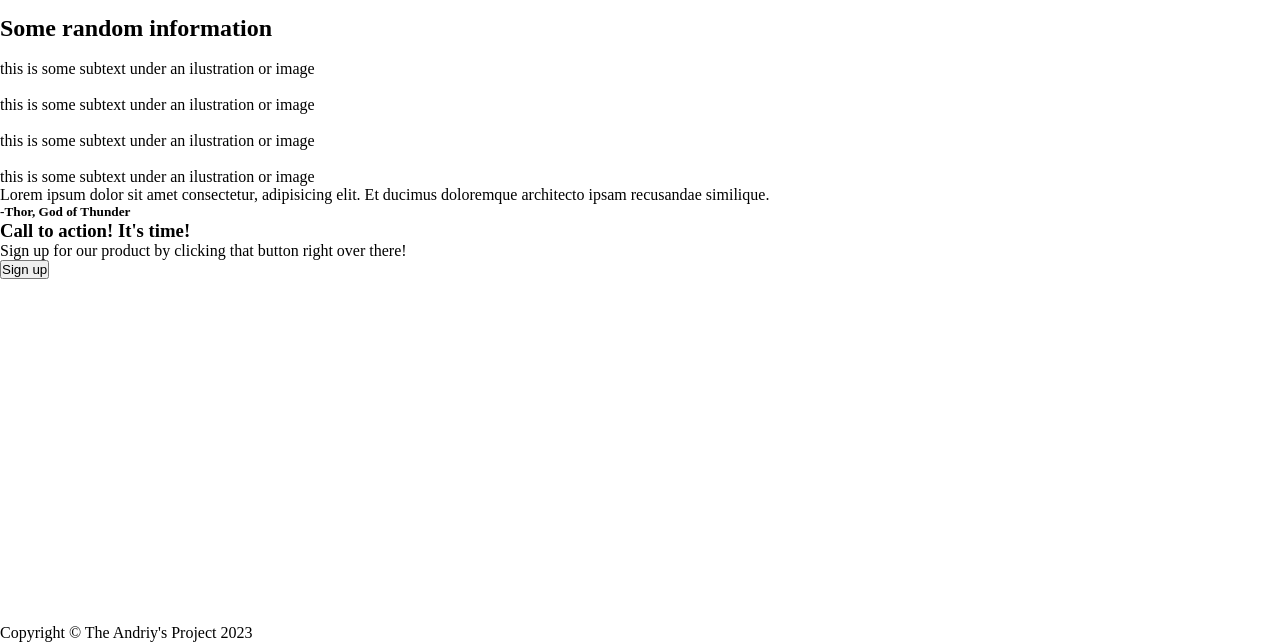
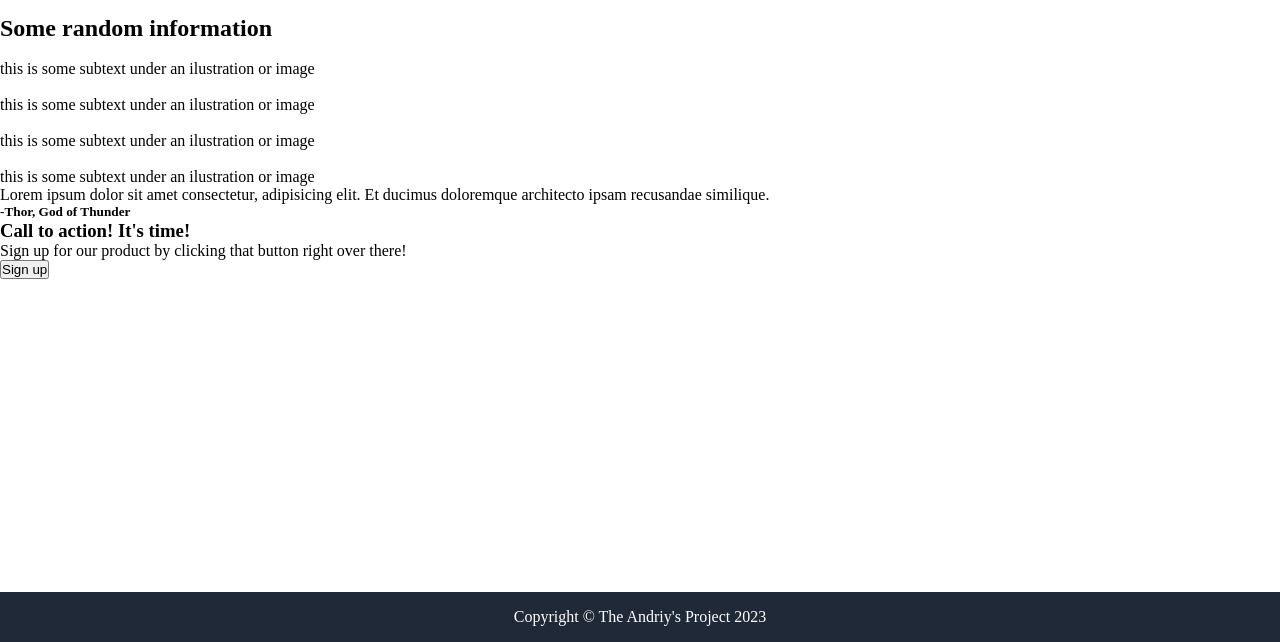
Before and after one commit to AndriySydorchuk/Landing-Page, a plain HTML site: page index.html in a window 1280 px wide. Shown: the part 158-800 px from the top of the page. Drawn offline with Linux system fonts and the light colour scheme.

Commit message:
Footer styling

```diff
--- a/style.css
+++ b/style.css
@@ -11,4 +11,10 @@ body {
 
 footer {
   margin-top: auto;
+  background-color: #1f2937;
+  color: #fff;
+  display: flex;
+  justify-content: center;
+  align-items: center;
+  padding: 1rem 0;
 }
```
